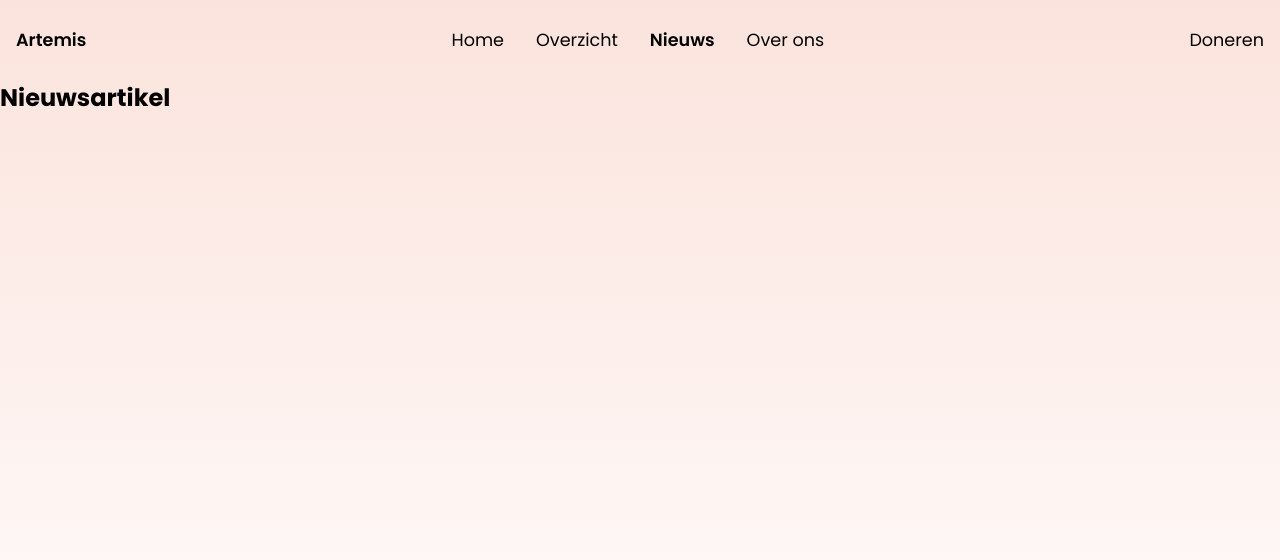
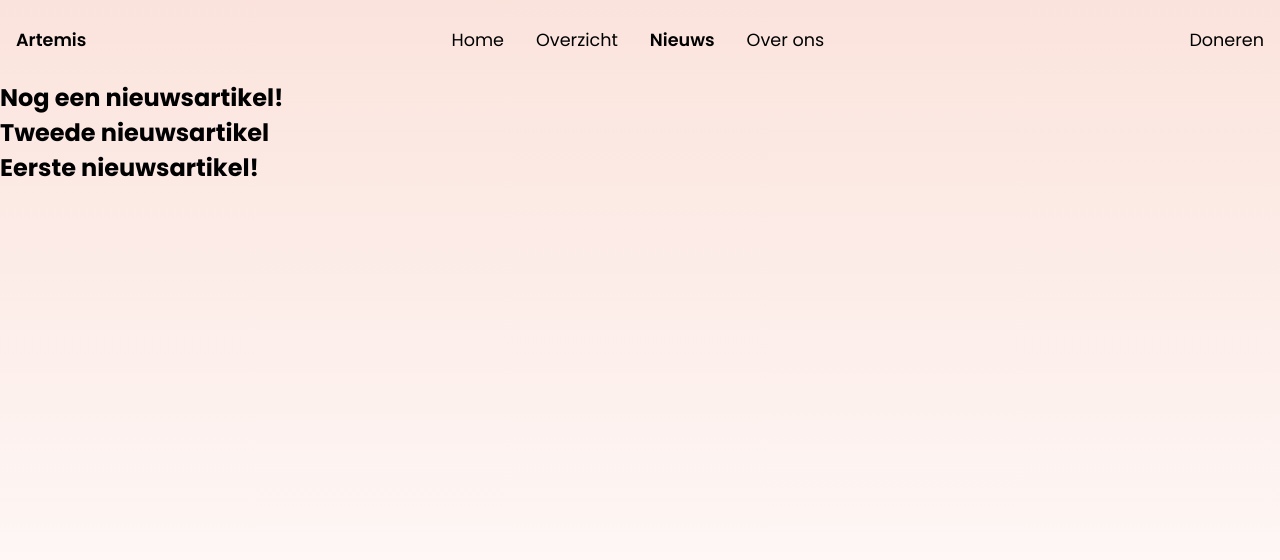
Before and after one commit to Markiesch/Artemis, a Vue app: page /nieuws in a window 1280 px wide. Shown: the top 560 px of the page. Built offline with nearby package versions, Linux system fonts and the light colour scheme.

Commit message:
Added news data

```diff
--- a/src/views/Nieuws.vue
+++ b/src/views/Nieuws.vue
@@ -1,9 +1,10 @@
 <template>
-  <h2>Nieuwsartikel {{ id }}</h2>
+  <div v-for="article of articles">
+    <NewsCard :id="article.id" />
+  </div>
 </template>
 
 <script setup lang="ts">
-import router from "../router";
-
-const id = router.currentRoute.value.params.id;
+import { articles } from "../data/articles";
+import NewsCard from "../components/NewsCard.vue";
 </script>
```
